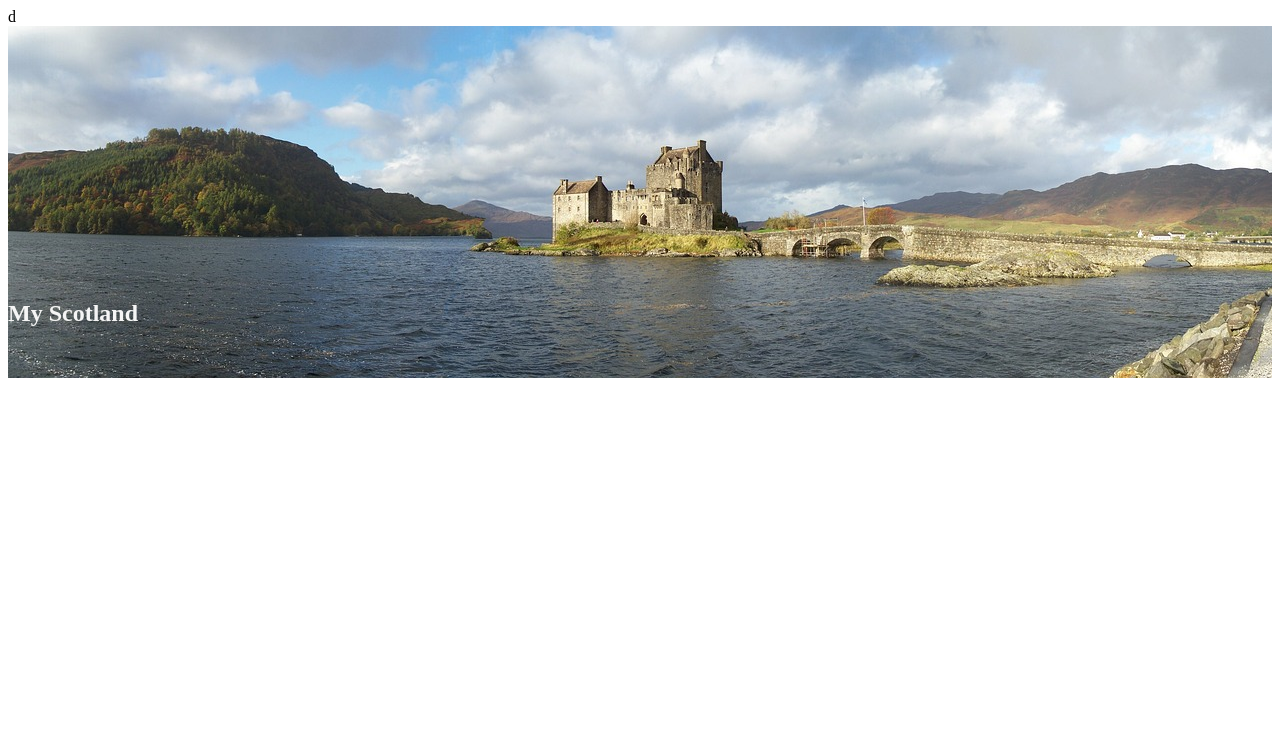
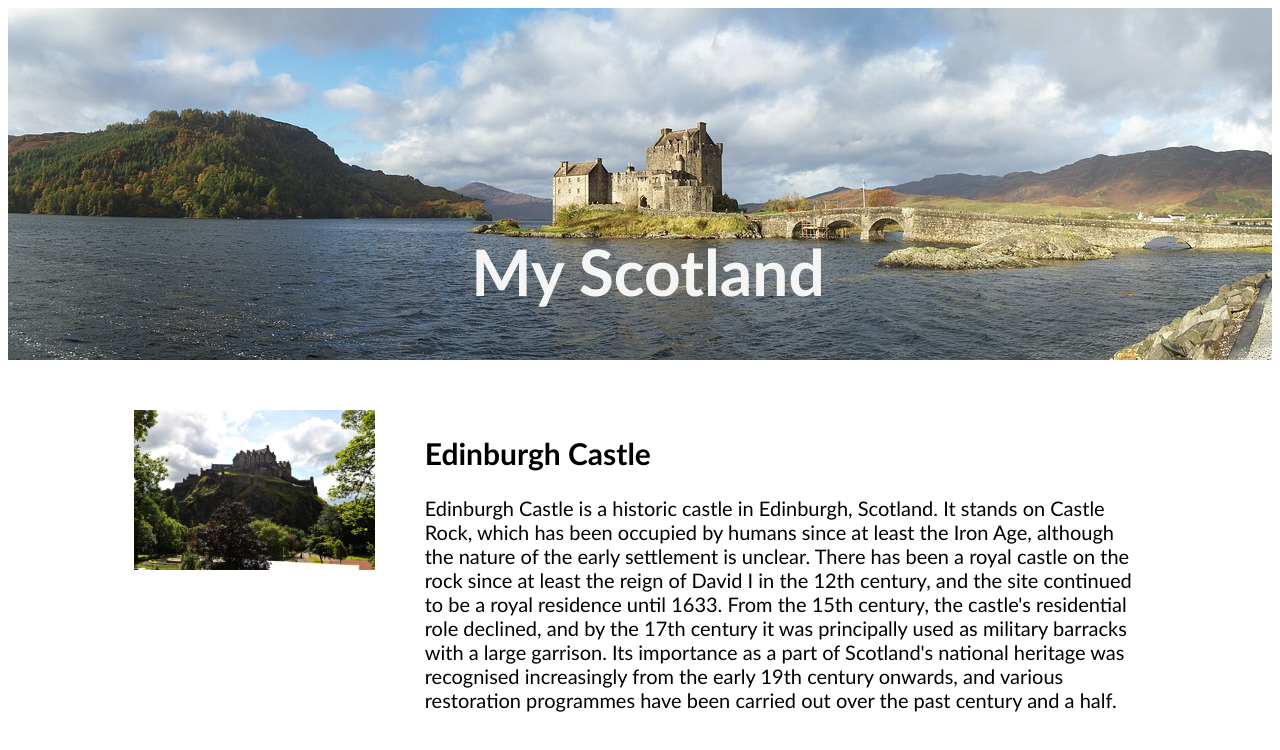
Before and after one commit to robertsc2/MyScotlandWebPage, a plain HTML site: page index.html in a window 1280 px wide. Drawn offline with Linux system fonts and the light colour scheme.

Commit message:
Edinburge 2 Column added

```diff
--- a/index.html
+++ b/index.html
@@ -6,11 +6,21 @@
     <link rel="stylesheet" href="style.css">
     <title>Document</title>
 </head>
-<body>d
+<body>
     <section class="hero-image">
         <h1 class="hero-text">
             My Scotland
         </h1>
     </section>
+    <section class="two-column">
+        <div class="image">
+            <img src="./images/edinburgh-castle-959083_1280.jpg"
+            alt="edinburgh castle">
+        </div>
+        <div class="info">
+            <h1>Edinburgh Castle</h1>
+            <p>Edinburgh Castle is a historic castle in Edinburgh, Scotland. It stands on Castle Rock, which has been occupied by humans since at least the Iron Age, although the nature of the early settlement is unclear. There has been a royal castle on the rock since at least the reign of David I in the 12th century, and the site continued to be a royal residence until 1633. From the 15th century, the castle's residential role declined, and by the 17th century it was principally used as military barracks with a large garrison. Its importance as a part of Scotland's national heritage was recognised increasingly from the early 19th century onwards, and various restoration programmes have been carried out over the past century and a half.</p>
+        </div>
+    </section>
 </body>
 </html>
--- a/style.css
+++ b/style.css
@@ -1,3 +1,8 @@
+*{
+   font-family: 'Trebuchet MS', 'Lucida Sans Unicode', 'Lucida Grande',
+   'Lucida Sans', Arial, sans-serif;
+}
+
 .hero-image{
     background-image: url("./images/scotland-1987599_1280.jpg") ;
     background-position: center;
@@ -10,5 +15,22 @@
     color: whitesmoke;
     position: absolute;
     text-align: center;
-    top: 280px;
+    top: 180px;
+    width: 100%;
+    font-size: 4rem;
 }
+
+.two-column{
+    display: grid;
+    grid-template-columns: 1fr 3fr;
+    gap: 50px;
+    width: 80%;
+    margin: auto;
+    margin-top: 50px;
+}
+
+img{
+    width: 100%;
+}
+
+.info{font-size: 1.25em;}
```
